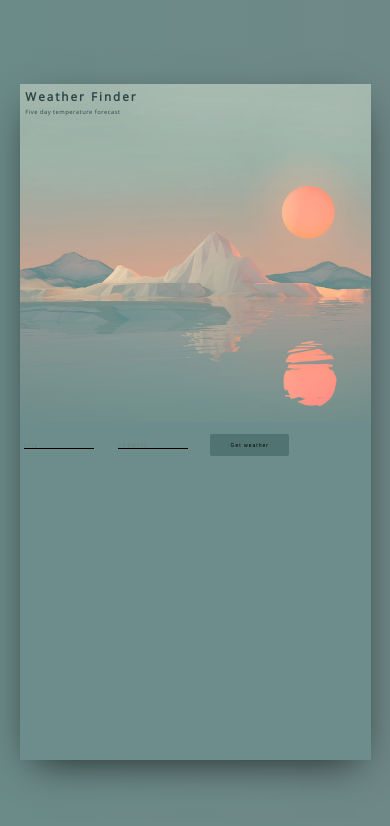
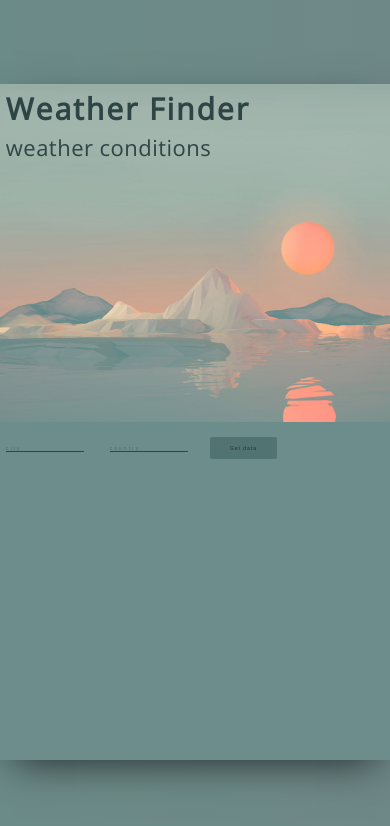
Before and after one commit to xaositectt/weather_app, a React (Create React App) app: page / in a window 390 px wide. Shown: the top 826 px of the page. Built offline with nearby package versions, Linux system fonts and the light colour scheme.

Commit message:
worked on media queries for responsiveness. fixed last scenario where if you resize the browser vertically the background is messed up.

```diff
--- a/src/App.js
+++ b/src/App.js
@@ -57,16 +57,8 @@ class App extends React.Component {
       <div class="background">
         <div class="container">
           <div class="left side">
-            <Titles />
+            <Titles city={this.state.city}/>
             <div className="graph">
-              <LineGraph
-              temperatures={this.state.forecastData}
-              dates={this.state.forecastTimes}
-              />
-            </div>
-          </div>
-          <div class="right side">
-          <Form getWeather = {this.getWeather}/>
               <Weather
               temperature={this.state.temperature}
               city={this.state.city}
@@ -77,6 +69,15 @@ class App extends React.Component {
               forecastData={this.forecastData}
               error={this.state.error}
               />
+
+            </div>
+          </div>
+          <div class="right side">
+            <Form getWeather = {this.getWeather}/>
+            <LineGraph
+              temperatures={this.state.forecastData}
+              dates={this.state.forecastTimes}
+              />
           </div>
         </div>
       </div>
--- a/src/components/form.js
+++ b/src/components/form.js
@@ -5,9 +5,8 @@ const Form = props => (
   <form onSubmit={props.getWeather}>
     <input type="text" name="city" placeholder="city"/>
     <input type="text" name="country" placeholder="country"/>
-    <button>Get weather</button>
+    <button>Get data</button>
   </form>
-
 );
 
 export default Form;
--- a/src/components/linechart.js
+++ b/src/components/linechart.js
@@ -6,7 +6,7 @@ const LineGraph = (props) => {
     labels: props.dates,
     datasets: [
       {
-        label: 'five day temperature prediction',
+        label: 'Temperature',
         fill: false,
         lineTension: 0.1,
         backgroundColor: 'rgba(75,192,192,0.4)',
--- a/src/components/titles.js
+++ b/src/components/titles.js
@@ -1,10 +1,10 @@
 import React from 'react';
 
-const Titles = () => (
+const Titles = (props) => (
 
   <div>
     <h1 className="titles">Weather Finder</h1>
-    <p className="subtitles"> Five day temperature forecast </p>
+    <p className="subtitles"> {props.city} weather conditions </p>
   </div>
 );
 
--- a/src/components/weather.js
+++ b/src/components/weather.js
@@ -5,8 +5,8 @@ const Weather = props => (
   // className="weather__info"
     <div>
       { props.city && props.country && <p className="weather__key">Location: <span className="weather__value">{props.city}, {props.country}</span></p>}
-      { props.temperature && <p className="weather__key">Temperature: <span className="weather__value">{props.temperature}</span></p> }
-      { props.humidity && <p className="weather__key">Humidity: <span className="weather__value">{props.humidity}</span></p> }
+      { props.temperature && <p className="weather__key">Temperature: <span className="weather__value">{props.temperature}</span>°C</p> }
+      { props.humidity && <p className="weather__key">Humidity: <span className="weather__value">{props.humidity}</span>%</p> }
       { props.description && <p className="weather__key">Conditions: <span className="weather__value">{props.description}</span></p> }
       { props.error && <p className="weather__key">Error: <span className="weather__value">{props.error}</span></p> }
     </div>
--- a/src/style/style.css
+++ b/src/style/style.css
@@ -41,7 +41,7 @@ body {
 .left {
   flex-direction: column;
   align-items: top;
-  background: url("img/icelandlong.jpg") center center;
+  background: url("img/icelandlong2.jpg") center center;
   background-repeat: no-repeat;
   background-size: auto 100%;
   justify-content: left;
@@ -52,28 +52,8 @@ body {
   background-color: #6d8d8c;
 }
 
-
-/*
-* media queries for small screens if you adjust size. It still doesn't work for a certain small size on mobile.
-*/
-@media all and (max-width: 560px) {
-  .left {
-    background-size: 100% auto;
-  }
-  .side {
-    width: 100%;
-    height: 50%;
-  }
-}
-
-@media all and (max-width: 420px) {
-  .left {
-    background-size: auto 100%;
-  }
-}
-
 .titles, .subtitles {
-  padding: 1.2vw 0 0 1.5vw;
+  margin: 1.2vw 0 0 1.5vw;
   line-height: 1.3;
   color: #2d4544;
 }
@@ -94,16 +74,22 @@ body {
 
 input[type="text"] {
   background-color: transparent;
+  color: #2a4342;
   border: 0;
-  border-bottom: solid 1px black;
+  border-bottom: solid 1px #2d4544;
   width: 20%;
-  margin: 1.1vw;
-  margin-top: 5vw;
+  margin: 1.5vw;
+  margin-top: 6vw;
   font-weight: lighter;
   letter-spacing: 2px;
   margin-bottom: 30px;
   margin-right: 20px;
   font-size: 1.3vw;
+}
+
+::placeholder {
+  color: #2a3838;
+  opacity: 0.4; /* Firefox */
 }
 
 button {
@@ -116,9 +102,64 @@ button {
   font-size: 1.3vw;
   cursor: pointer;
   background-color: #517372;
+  color: #203130;
   font-weight: 100;
+  outline: none;
 }
 
 button:active {
   outline: none;
 }
+
+.weather__key {
+  color: #2a4342;
+  font-size: 1.3vw;
+  margin-left: 1.5vw;
+  padding: 1vw 0vw 0 0vw;
+}
+
+/*
+* media queries for small screens if you adjust size. It still doesn't work for a certain small size on mobile.
+*/
+
+/* for fonts */
+@media all and (max-width: 740px) {
+  .titles {
+    font-size: 22px;
+  }
+
+  .subtitles {
+    font-size: 16px;
+  }
+}
+
+@media all and (max-width: 420px) {
+  .titles {
+    font-size: 30px;
+  }
+
+  .subtitles {
+    font-size: 22px;
+  }
+}
+
+/* responsiveness */
+@media all and (max-width: 639px) {
+  .left {
+    background-size: 100% auto;
+  }
+  .container {
+    width: 100%;
+    height: 100%;
+  }
+  .side {
+    width: 100%;
+    height: 50%;
+  }
+}
+
+@media all and (max-width: 420px) {
+  .left {
+    background-size: auto 100%;
+  }
+}
```
Also changed, not shown: src/style/img/icelandbig.jpg (added), src/style/img/icelandlong2.jpg (added). Lines whose indentation alone changed are shown as unchanged.
